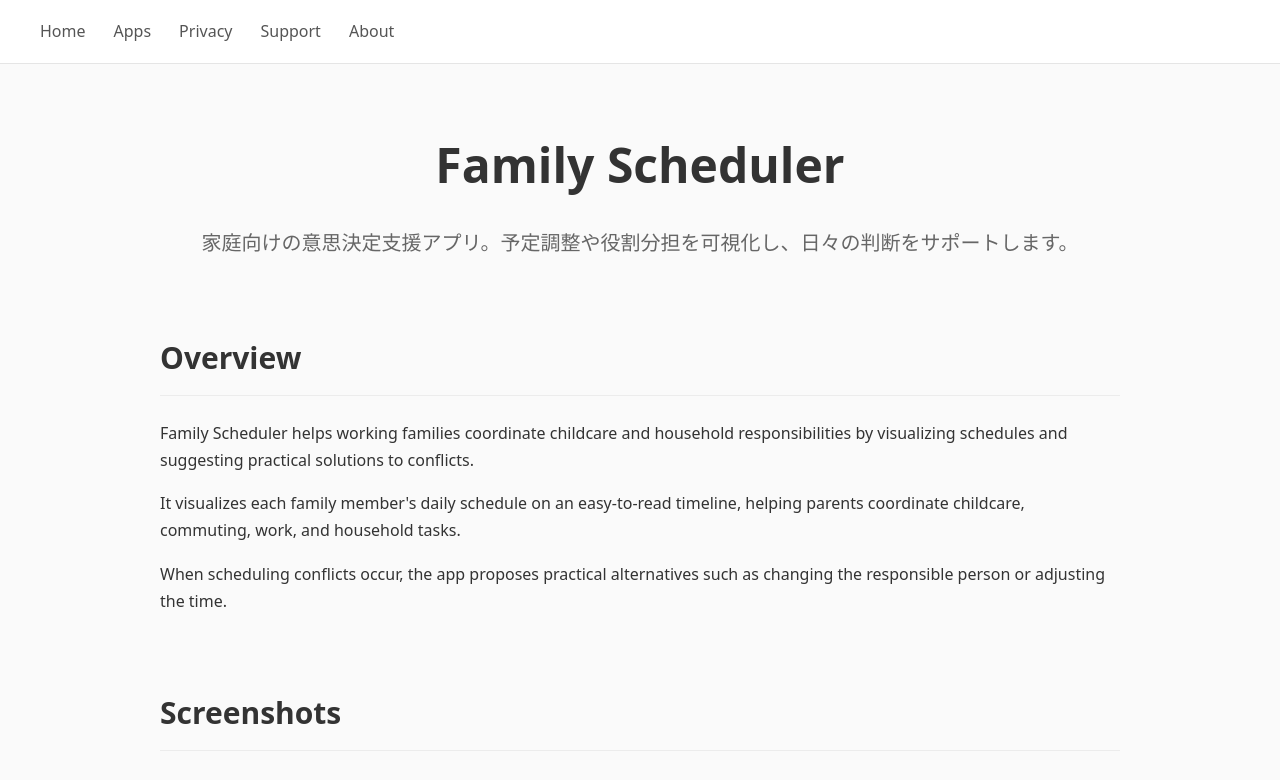
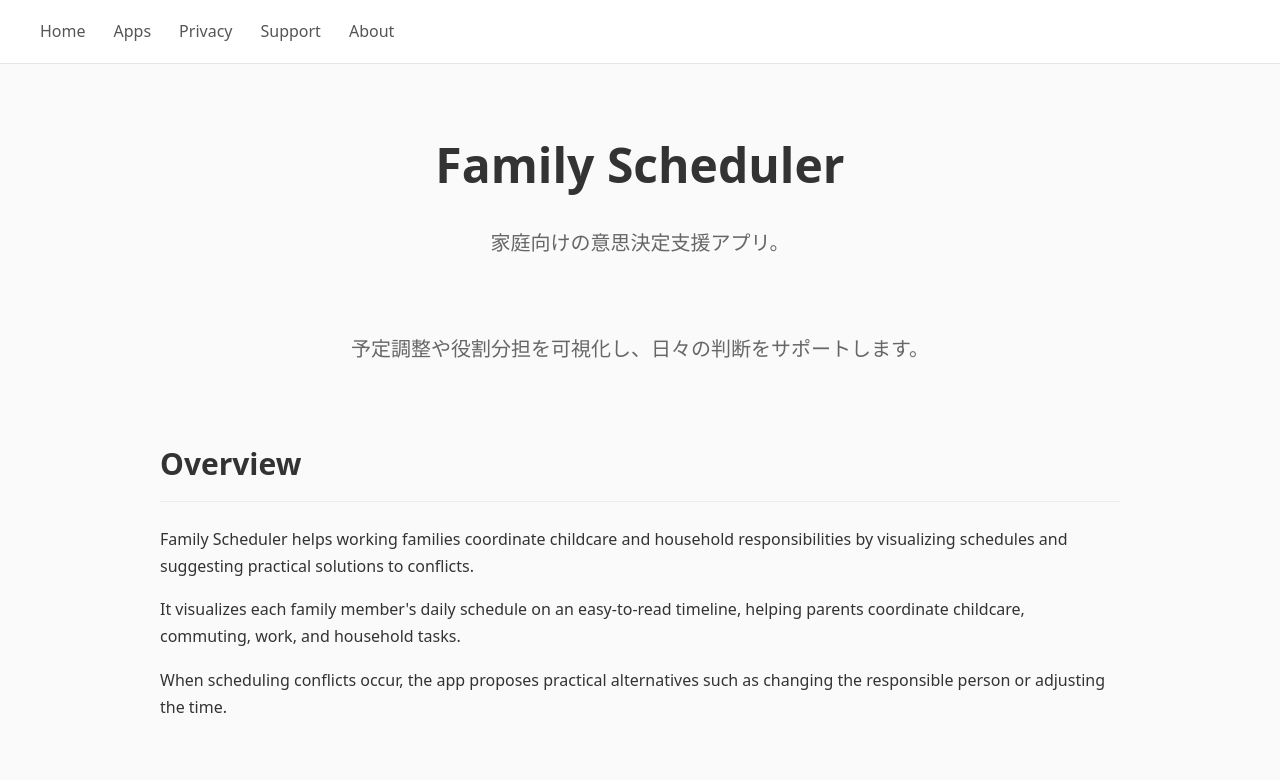
Before and after one commit to nethumanity/nethumanity.github.io, a plain HTML site: page familyscheduler.html in a window 1280 px wide. Shown: the top 780 px of the page. Drawn offline with Linux system fonts and the light colour scheme.

Commit message:
Update familyscheduler.html

```diff
--- a/familyscheduler.html
+++ b/familyscheduler.html
@@ -28,7 +28,11 @@
         <h1>Family Scheduler</h1>
 
         <p class="subtitle">
-            家庭向けの意思決定支援アプリ。予定調整や役割分担を可視化し、日々の判断をサポートします。
+            家庭向けの意思決定支援アプリ。
+        </p>
+
+        <p class="subtitle">
+            予定調整や役割分担を可視化し、日々の判断をサポートします。
         </p>
 
     </section>
```
